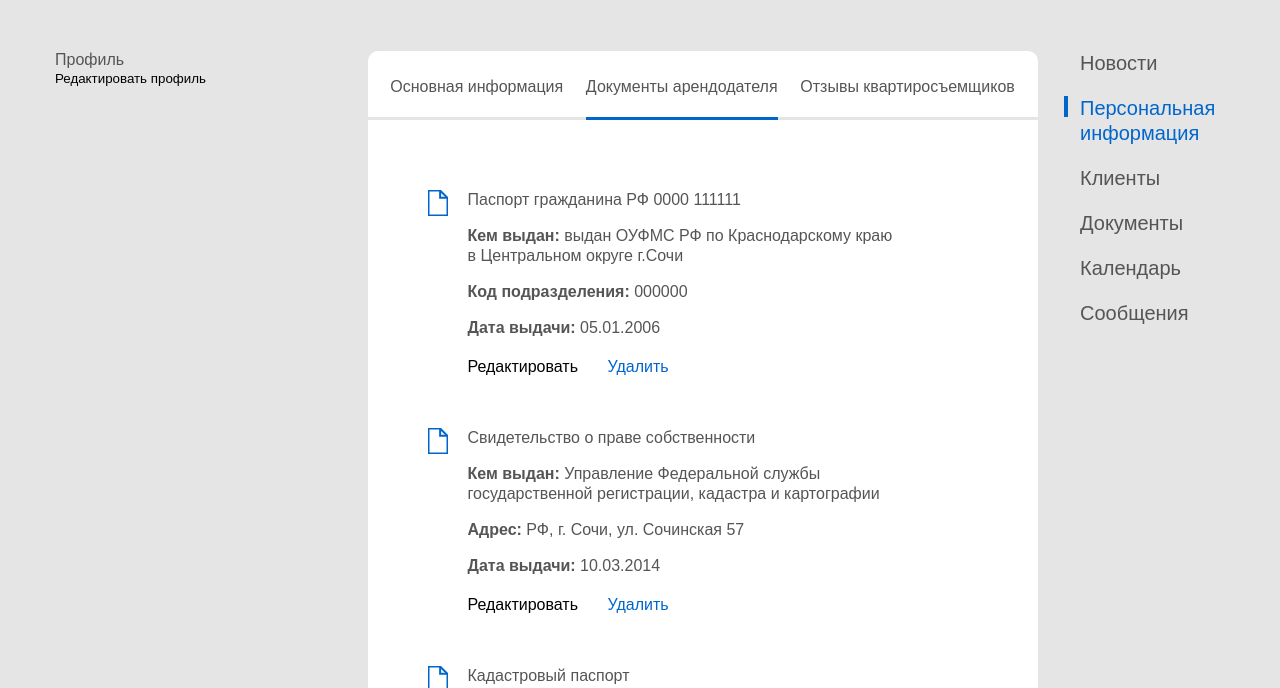
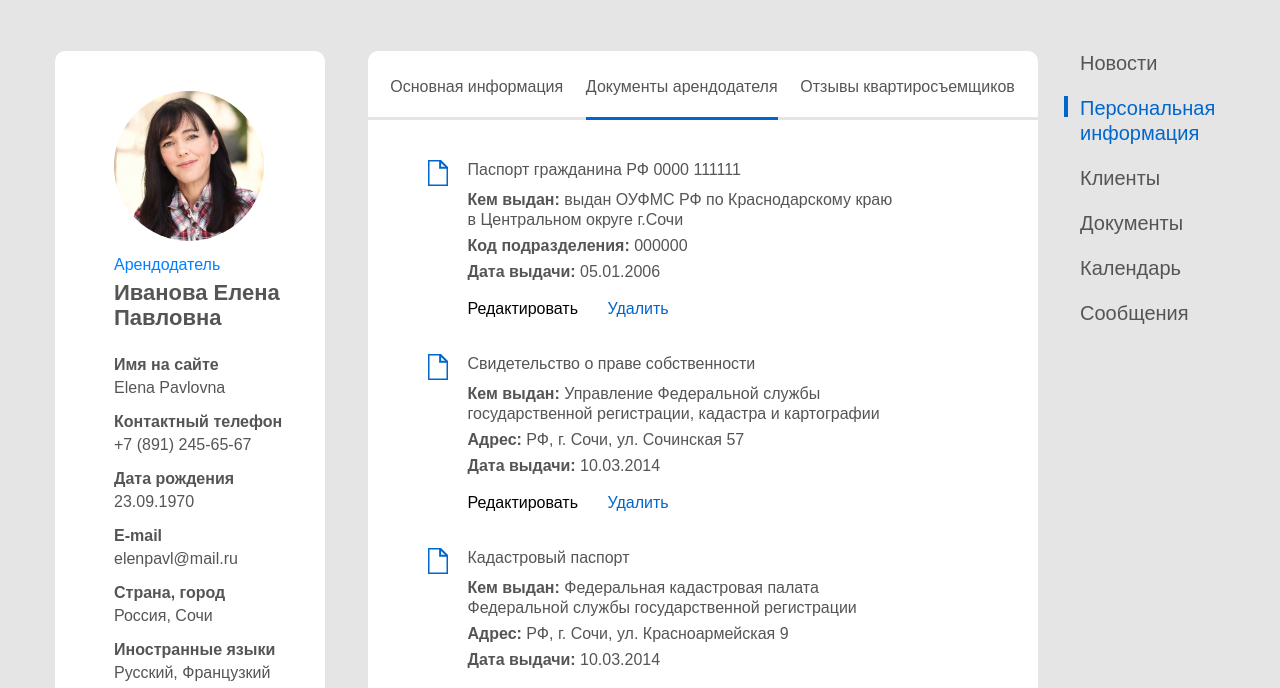
Before and after one commit to Cherezchur/profile-page, a website: page index.html in a window 1280 px wide. Shown: the part 264-952 px from the top of the page. Drawn offline with Linux system fonts and the light colour scheme.

Commit message:
Сделана верстка блока profile

```diff
--- a/index.html
+++ b/index.html
@@ -150,9 +150,49 @@
 
         <div class="profile">
           <div class="profile__content">
-            Профиль
+            <div class="profile__avatar-container">
+              <img class="profile__avatar" src="image/avatar.jpg" width="150" height="150">
+              <p class="profile__status">Арендодатель</p>
+              <p class="profile__name">Иванова Елена Павловна</p>
+            </div>
+            <div class="profile__info">
+              <p class="profile__info-title">
+                <strong>Имя на сайте</strong>
+              </p>
+              <p>Elena Pavlovna</p>
+            </div>
+            <div class="profile__info">
+              <p class="profile__info-title">
+                <strong>Контактный телефон</strong>
+              </p>
+              <p>+7 (891) 245-65-67</p>
+            </div>
+            <div class="profile__info">
+              <p class="profile__info-title">
+                <strong>Дата рождения</strong>
+              </p>
+              <p>23.09.1970</p>
+            </div>
+            <div class="profile__info">
+              <p class="profile__info-title">
+                <strong>E-mail</strong>
+              </p>
+              <p>elenpavl@mail.ru</p>
+            </div>
+            <div class="profile__info">
+              <p class="profile__info-title">
+                <strong>Страна, город</strong>
+              </p>
+              <p>Россия, Сочи</p>
+            </div>
+            <div class="profile__info">
+              <p class="profile__info-title">
+                <strong>Иностранные языки</strong>
+              </p>
+              <p>Русский, Французкий</p>
+            </div>
           </div>
-          <button>Редактировать профиль</button>
+          <button class="profile__edit-button">Редактировать профиль</button>
         </div>
       </section>
 
--- a/style.css
+++ b/style.css
@@ -204,6 +204,10 @@ header a:focus {
     width: 670px;
 }
 
+.personal-info__docs-list {
+    padding-bottom: 30px;
+}
+
 .personal-info__menu {
     display: flex;
     justify-content: space-evenly;
@@ -235,7 +239,7 @@ header a:focus {
     display: none;
     width: 430px;
     padding-left: 100px;
-    padding-top: 54px;
+    padding-top: 40px;
 }
 
 .personal-info__block p {
@@ -246,6 +250,22 @@ header a:focus {
 .personal-info__document {
     position: relative;
     padding-bottom: 33px;
+}
+
+.personal-info__document p {
+    margin: 0;
+}
+
+.personal-info__document .document-title {
+    margin-bottom: 10px;
+}
+
+.personal-info__document .document-note {
+    margin-bottom: 6px;
+}
+
+.personal-info__document .edit-buttons {
+    margin-top: 14px;
 }
 
 .personal-info__document::before {
@@ -278,7 +298,7 @@ header a:focus {
     background-repeat: no-repeat;
 }
 
-.personal-info__document--loading p {
+.personal-info__document--loading .document-title {
     position: relative;
     margin: 0;
     margin-right: 35px;
@@ -338,6 +358,61 @@ header a:focus {
 
 .profile {
     width: 270px;
+    display: flex;
+    flex-direction: column;
+    justify-content: space-between;
+}
+
+.profile__content {
+    background-color: white;
+    border-radius: 10px;
+    padding-left: 59px;
+    padding-top: 40px;
+    padding-bottom: 50px;
+}
+
+.profile__content p {
+    margin: 0;
+}
+
+.profile__content .profile__avatar {
+    border-radius: 50%;
+    margin-bottom: 10px;
+}
+
+.profile__content .profile__status {
+    font-size: 16px;
+    line-height: 20px;
+    color: #0080FF;
+    margin-bottom: 5px;
+}
+
+.profile__content .profile__name {
+    font-weight: bold;
+    font-size: 22px;
+    line-height: 25px;
+    margin-bottom: 25px;
+}
+
+.profile__content .profile__info {
+    font-size: 16px;
+    line-height: 20px;
+    margin-bottom: 14px;
+}
+
+.profile__info .profile__info-title {
+    margin-bottom: 3px;
+}
+
+.profile__edit-button {
+    height: 60px;
+
+    font-size: 16px;
+    line-height: 20px;
+    color: white;
+
+    background: radial-gradient(100.83% 100.83% at 50.16% 132.5%, #00D1FF 0%, rgba(0, 209, 255, 0) 100%), #0066CC;
+    border-radius: 10px;
 }
 
 footer {
```
Also changed, not shown: image/avatar.jpg (added).
